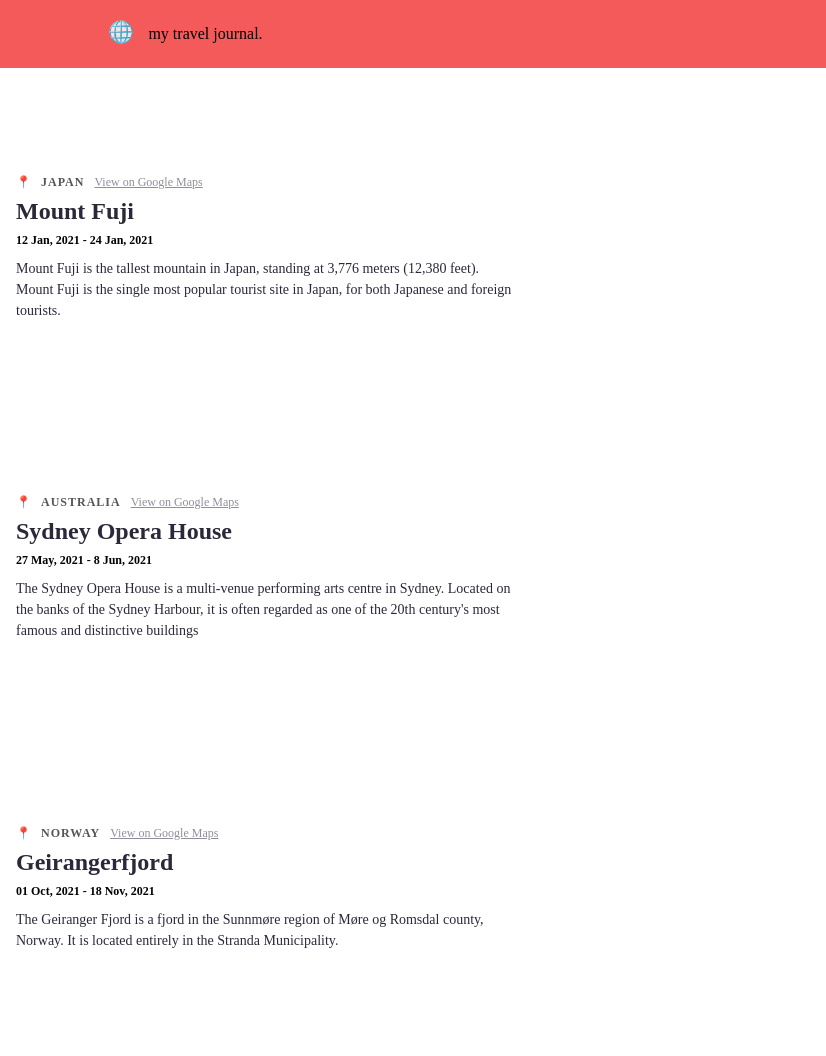
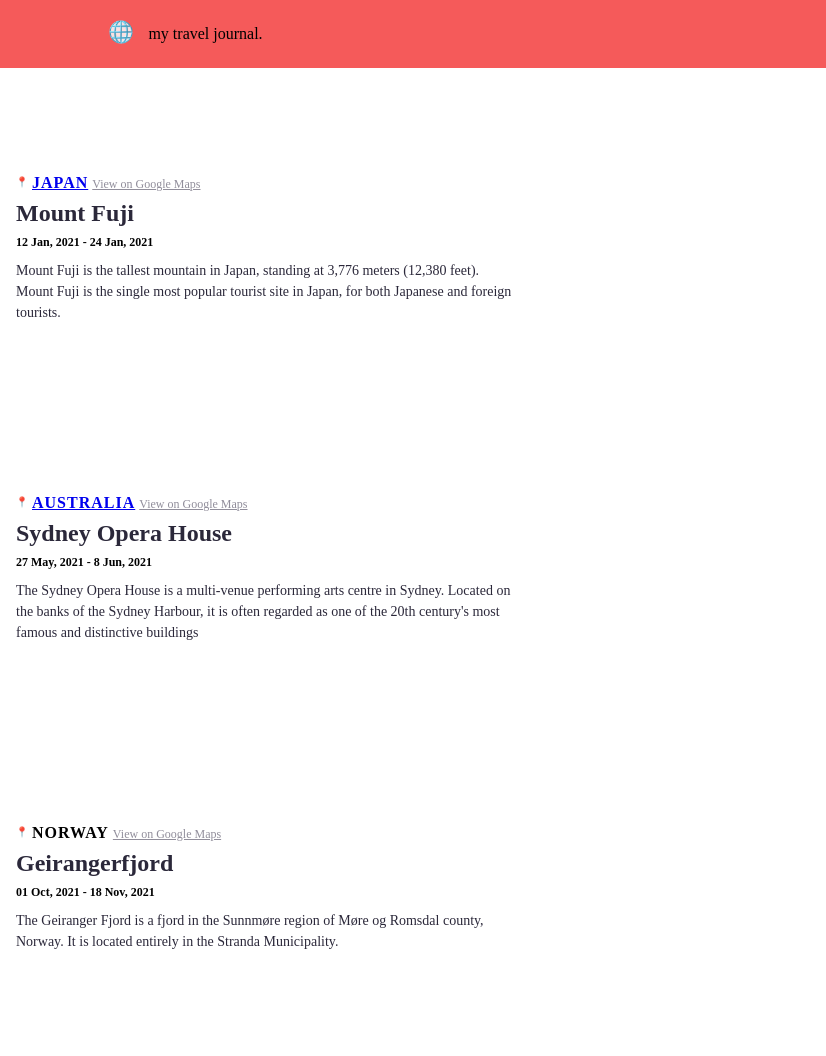
Before and after one commit to ketigabunia15-hash/homework-12, a plain HTML site: page index.html in a window 1280 px wide. Shown: the full height of the page, 454-1280 px from the left. Drawn offline with Linux system fonts and the light colour scheme.

Commit message:
changed icon

```diff
--- a/index.html
+++ b/index.html
@@ -6,10 +6,10 @@
     <title>Homework 12</title>
     <link rel="stylesheet" href="src/css/style.css" />
     <link
-			rel="shortcut icon"
-			href="src/img/3974fe6c5b025249df37c8afc404fe.webp"
-			type="image/x-icon"
-		/>
+      rel="shortcut icon"
+      href="src/img/3974fe6c5b025249df37c8afc404fe.webp"
+      type="image/x-icon"
+    />
   </head>
 
   <body>
@@ -34,9 +34,9 @@
       />
 
       <div class="card-content">
-        <div class="location-row">
-          <span class="location-icon">📍</span>
-          <span class="country">JAPAN</span>
+        <div class="location">
+          <img src="src/img/36075aa6258c025bf57ae4f5a6dd37.webp" alt="location" class="location-icon" />
+          <a href="#" class="country">JAPAN</a>
           <a href="#" class="map-link">View on Google Maps</a>
         </div>
 
@@ -60,9 +60,9 @@
       />
 
       <div class="card-content">
-        <div class="location-row">
-          <span class="location-icon">📍</span>
-          <span class="country">AUSTRALIA</span>
+        <div class="location">
+          <img src="src/img/36075aa6258c025bf57ae4f5a6dd37.webp" alt="location" class="location-icon" />
+          <a href="#" class="country">AUSTRALIA</a>
           <a href="#" class="map-link">View on Google Maps</a>
         </div>
 
@@ -87,9 +87,9 @@
       />
 
       <div class="card-content">
-        <div class="location-row">
-          <span class="location-icon">📍</span>
-          <span class="country">NORWAY</span>
+        <div class="location">
+          <img src="src/img/36075aa6258c025bf57ae4f5a6dd37.webp" alt="location" class="location-icon" />
+          <a hreff="#" class="country">NORWAY</a>
           <a href="#" class="map-link">View on Google Maps</a>
         </div>
 
--- a/src/css/style.css
+++ b/src/css/style.css
@@ -5,11 +5,8 @@
 }
 
 header {
-  width: 550;
-  height: 55;
   angle: 0 deg;
   opacity: 1;
-
   padding: 20px 0;
   background-color: #f55a5a;
   text-align: center;
@@ -45,12 +42,11 @@ header {
   border-radius: 8px;
 }
 
-.location-row {
-  display: flex;
-  align-items: center;
-  gap: 10px;
-  font-size: 12px;
-  color: #555;
+.location-icon {
+  width: 12px;
+  height: 12px;
+  display: inline-block;
+  object-fit: contain;
 }
 
 .country {
```
